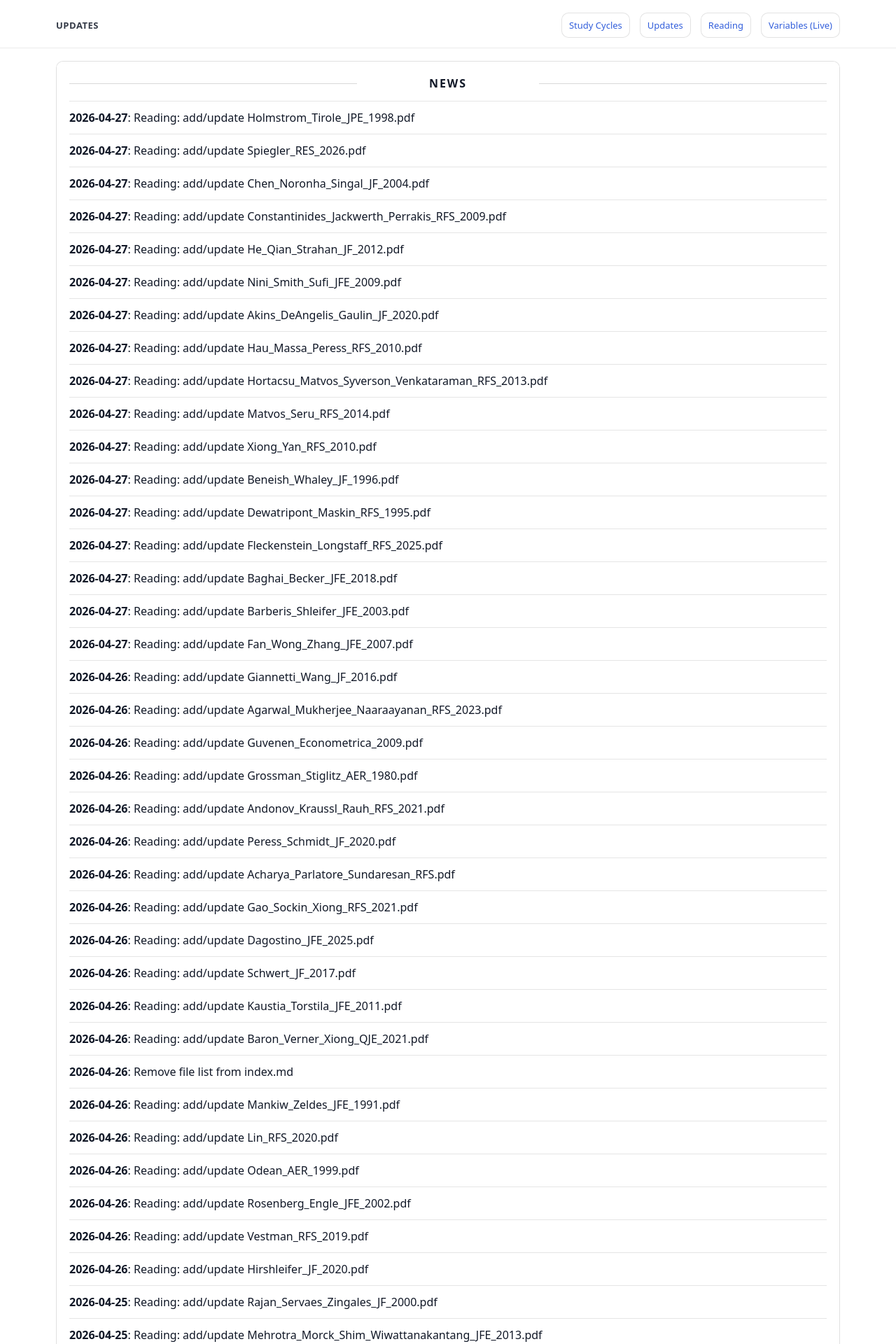
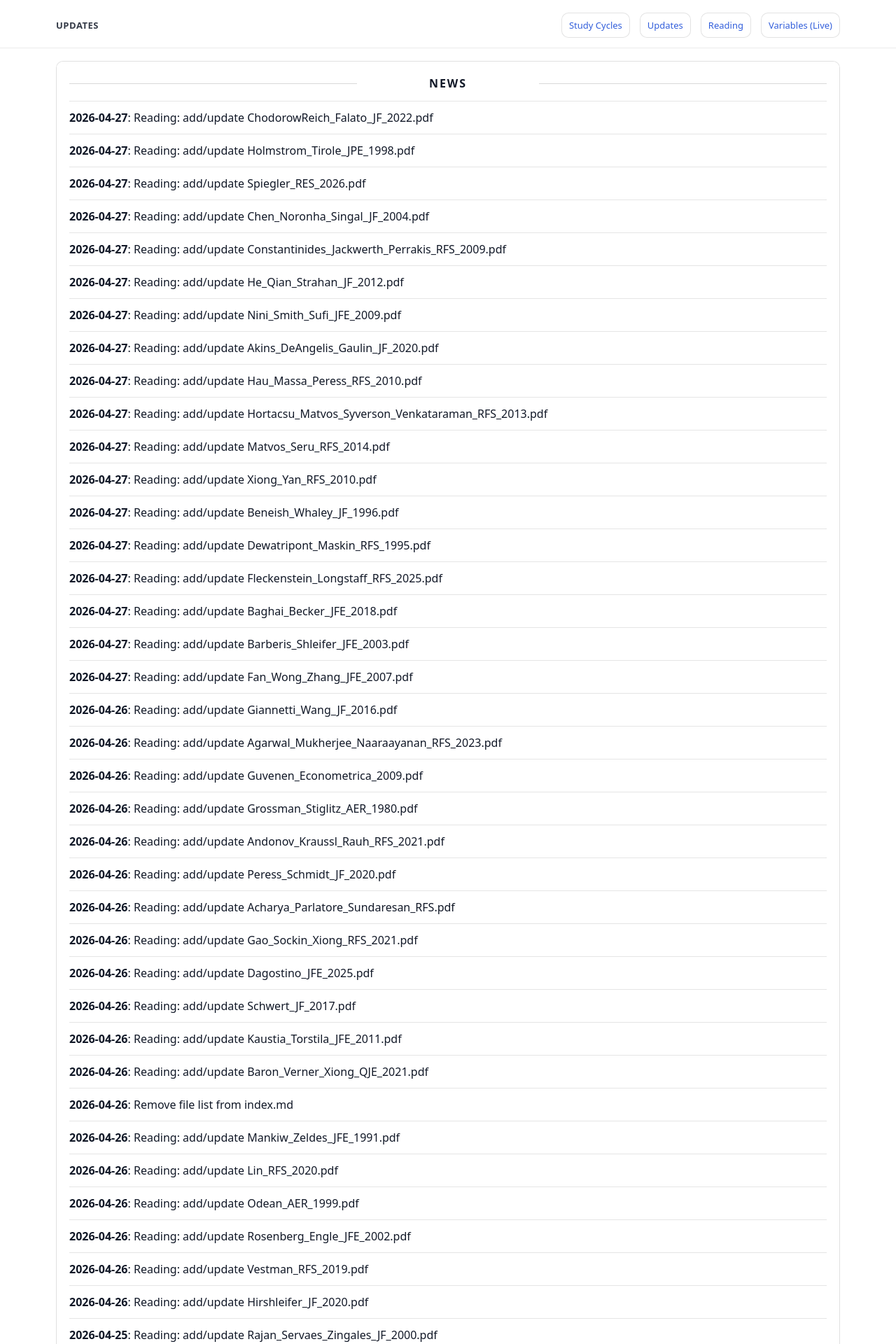
Before and after one commit to yaxinzn/study-archive, a Jekyll site: the page built from updates/index.md, in a window 1280 px wide. Shown: the top 1920 px of the page at 70% size. Built offline with Jekyll 4.4.1, drawn with Linux system fonts in a browser that asks for light colours; some of the changed text lies outside the part shown.

Commit message:
chore: update NEWS feed

```diff
--- a/_data/news.yml
+++ b/_data/news.yml
@@ -1,4 +1,7 @@
 # Auto-generated update history (sorted newest -> oldest). Do not edit manually.
+- ts: "1777288751"
+  date: "2026-04-27"
+  title: "Reading: add/update ChodorowReich_Falato_JF_2022.pdf"
 - ts: "1777288538"
   date: "2026-04-27"
   title: "Reading: add/update Holmstrom_Tirole_JPE_1998.pdf"
```
